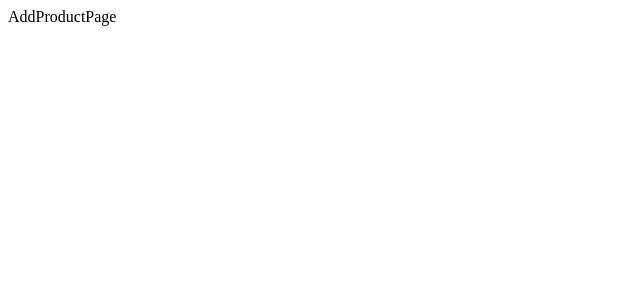
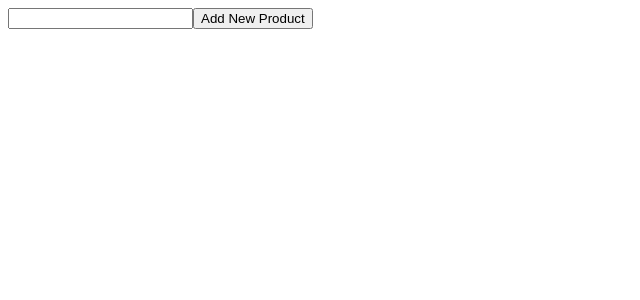
Before and after one commit to sontv8/web502-we17309, a React (Vite) app in the folder we17309-react/: page /admin/products/add in a window 1280 px wide. Shown: the top 300 px of the page, without its empty margins (0-640 px from the left). Built offline with nearby package versions, Linux system fonts and the light colour scheme; data requests are answered from the project's data file.

Commit message:
Buổi 7: thêm mới sản phẩm + điều hướng

```diff
--- a/we17309-react/db.json
+++ b/we17309-react/db.json
@@ -7,6 +7,14 @@
     {
       "id": 2,
       "name": "Product 2"
+    },
+    {
+      "name": "new product",
+      "id": 3
+    },
+    {
+      "name": "new product 2",
+      "id": 4
     }
   ]
 }
--- a/we17309-react/src/App.jsx
+++ b/we17309-react/src/App.jsx
@@ -4,7 +4,7 @@ import HomePage from './pages/HomePage'
 import ProductPage from './pages/Product'
 import React, { useEffect, useState } from 'react'
 import ProductDetailPage from './pages/ProductDetail'
-import { deleteProduct, getAllProduct } from './api/product'
+import { addProduct, deleteProduct, getAllProduct } from './api/product'
 import Dashboard from './pages/admin/Dashboard'
 import ProductManagementPage from './pages/admin/ProductManagement'
 import AddProductPage from './pages/admin/AddProduct'
@@ -24,7 +24,9 @@ function App() {
     // }).then(() => setProduct(products.filter(product => product.id !== id)))
     deleteProduct(id).then(() => setProduct(products.filter(product => product.id !== id)))
   }
-  const onHandleAdd = (product) => { }
+  const onHandleAdd = (product) => {
+    addProduct(product)
+  }
   const onHandleUpdate = (product) => { }
   return (
     <div className="App">
@@ -34,7 +36,7 @@ function App() {
         <Route path='/products/:id' element={<ProductDetailPage />} />
         <Route path='/admin' element={<Dashboard />} />
         <Route path='/admin/products' element={<ProductManagementPage />} />
-        <Route path='/admin/products/add' element={<AddProductPage />} />
+        <Route path='/admin/products/add' element={<AddProductPage onAdd={onHandleAdd} />} />
         {/* useParams() */}
       </Routes>
     </div >
--- a/we17309-react/src/api/product.jsx
+++ b/we17309-react/src/api/product.jsx
@@ -6,4 +6,7 @@ const getAllProduct = () => {
 const deleteProduct = (id) => {
     return instance.delete('/products/' + id);
 }
-export { getAllProduct, deleteProduct }
+const addProduct = (product) => {
+    return instance.post('/products', product);
+}
+export { getAllProduct, deleteProduct, addProduct }
--- a/we17309-react/src/pages/admin/AddProduct.jsx
+++ b/we17309-react/src/pages/admin/AddProduct.jsx
@@ -1,8 +1,24 @@
-import React from 'react'
+import React, { useState } from 'react'
+import { useNavigate } from 'react-router-dom'
 
-const AddProductPage = () => {
+const AddProductPage = (props) => {
+    const navigate = useNavigate() // tạo ra 1 biến navigate để chuyển hướng
+    const [inputValue, setInputValue] = useState({}) // tạo ra 1 biến inputValue để lưu giá trị input
+    const onHandleChange = (e) => { // tạo ra 1 hàm onHandleChange để lấy giá trị input
+        setInputValue({ name: e.target.value }); // lấy giá trị input và gán vào biến inputValue
+    }
+    const onHandleSubmit = (e) => { // tạo ra 1 hàm onHandleSubmit để submit form
+        e.preventDefault();
+        props.onAdd(inputValue)// gọi hàm onAdd từ props và truyền vào biến inputValue
+        navigate('/admin/products') //điều hướng đến trang /admin/products
+    }
     return (
-        <div>AddProductPage</div>
+        <div>
+            <form action="" onSubmit={onHandleSubmit}>
+                <input type="text" onChange={onHandleChange} />
+                <button type="submit">Add New Product</button>
+            </form>
+        </div>
     )
 }
 
```
